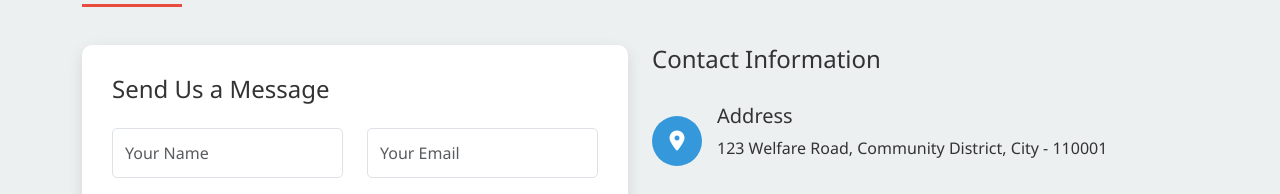
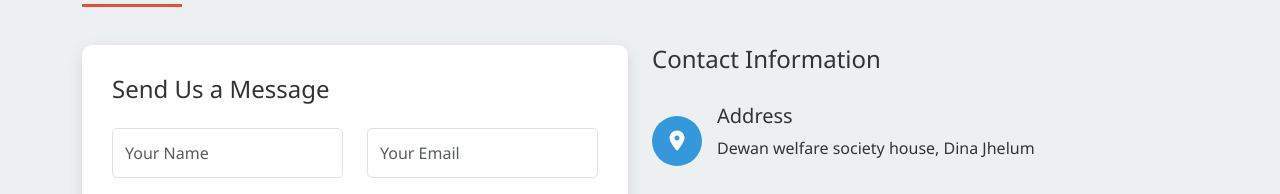
Before and after one commit to aniqibi/webprograming, a plain HTML site: page index.html in a window 1280 px wide. Shown: the part 3103-3297 px from the top of the page. Drawn offline with nearby package versions, Linux system fonts and the light colour scheme.

Commit message:
index.html

```diff
--- a/index.html
+++ b/index.html
@@ -257,7 +257,7 @@
                             </div>
                             <div>
                                 <h5>Address</h5>
-                                <p>123 Welfare Road, Community District, City - 110001</p>
+                                <p>Dewan welfare society house, Dina Jhelum</p>
                             </div>
                         </div>
                         <div class="contact-item">
```
